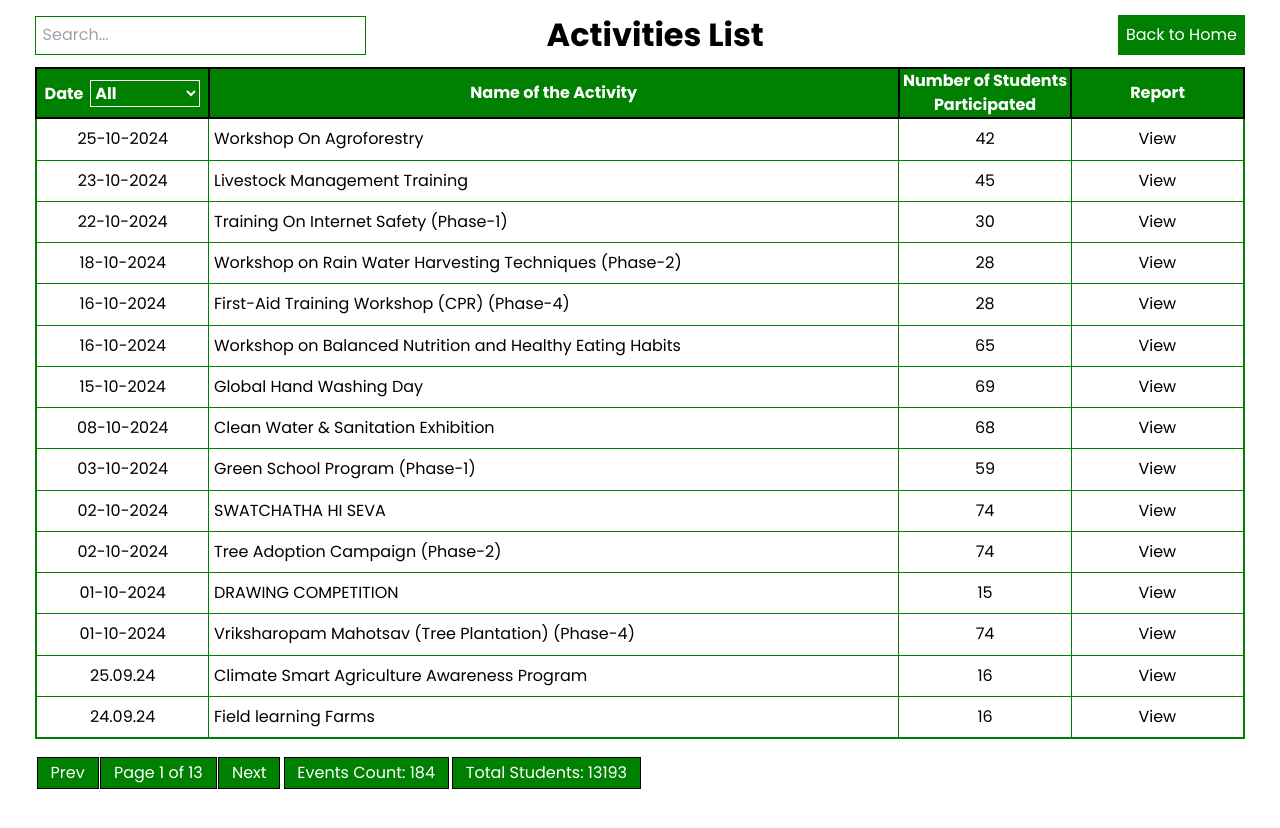
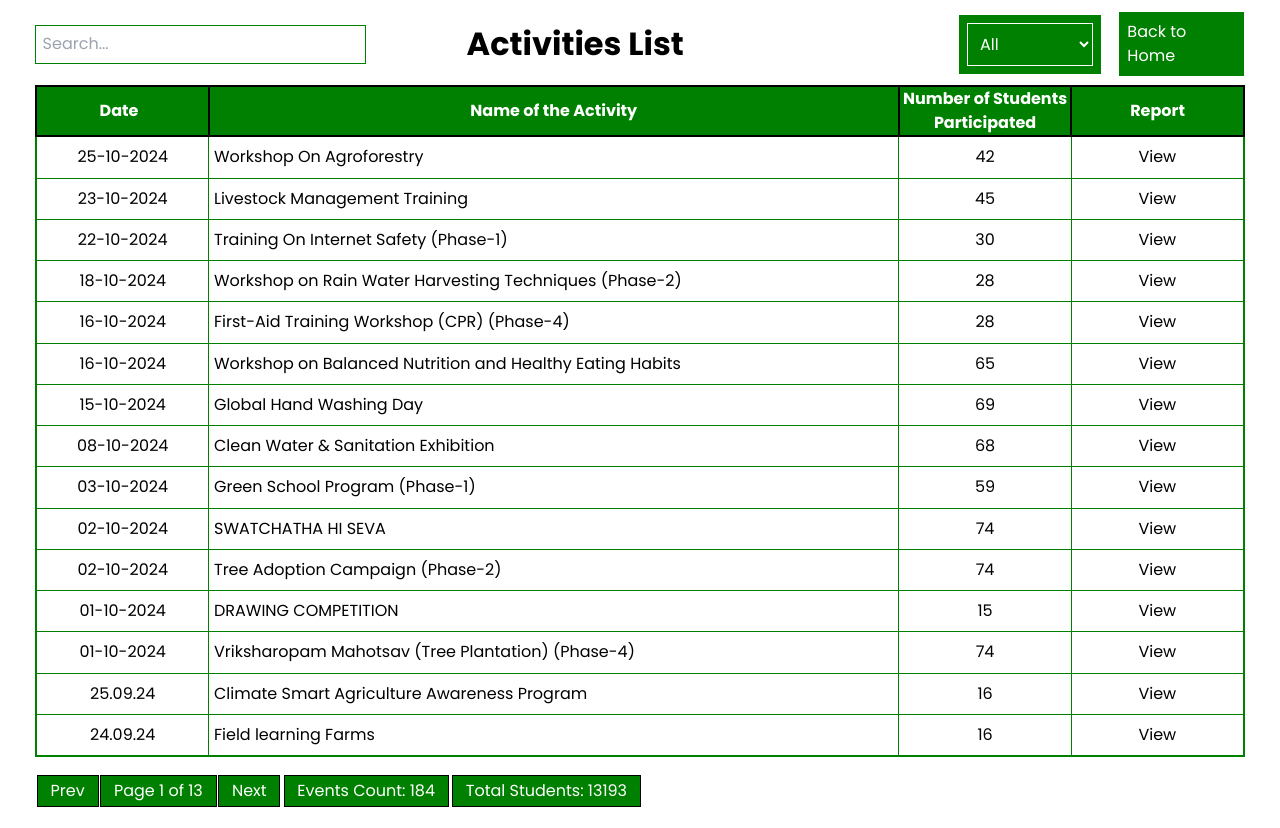
Before and after one commit to DeepakReddyG/SmartVillage, a Next.js app in the folder client/: page /activities in a window 1280 px wide. Built offline with nearby package versions, Linux system fonts and the light colour scheme.

Commit message:
fixed bug with gallery page

```diff
--- a/client/app/activities/page.css
+++ b/client/app/activities/page.css
@@ -1,4 +1,5 @@
 .activities_table {
+
     width: 100%;
 }
 .activities_table_in {
@@ -24,11 +25,32 @@
 }
 .activities_table_in_BackHome_in {
     width: 100%;
+    display: flex;
+    gap: 1rem;
+    justify-content: space-between;
+    align-items: center;
+}
+.activities_table_in_BackHome_in .DateOption,
+.activities_table_in_BackHome_in a {
+    background-color: green;
     padding: 0.5rem;
-    background-color: green;
     color: white;
+    text-decoration: none;
+    border: 1px solid white;
+}
+.activities_table_in_BackHome_in .DateOption {
+    flex: 1;
     display: flex;
+    gap: 1rem;
     justify-content: space-between;
+    align-items: center;
+}
+.activities_table_in_BackHome_in .BackHome {
+    flex: 1;
+}
+.activities_table_in_BackHome_in .BackHome a {
+    display: flex;
+    justify-content: center;
     align-items: center;
 }
 .activities_table_in_count_in{
--- a/client/app/activities/page.js
+++ b/client/app/activities/page.js
@@ -75,11 +75,6 @@ function Page() {
   return (
     <div className='activities_table'>
       <div className="activities_table_in">
-        <div className="activities_table_in_header">
-          <div className="activities_table_in_header_in">
-            {/* <h1>Activities List</h1> */}
-          </div>
-        </div>
         <div className="activities_table_in_HeaderTwo">
           <div className="activities_table_in_HeaderTwo_in">
             <div className="activities_table_in_search">
@@ -99,7 +94,21 @@ function Page() {
             </div>
             <div className="activities_table_in_BackHome">
               <div className="activities_table_in_BackHome_in">
-                <a href="/">Back to Home</a>
+                <div className='DateOption'>
+                  <select className='DateOption'
+                    id="year"
+                    value={selectedYear}
+                    onChange={e => setSelectedYear(e.target.value)}
+                    >
+                      <option value="">All</option>
+                      {years.map(year => (
+                        <option key={year} value={year}>{year}</option>
+                      ))}
+                    </select>
+                </div>
+                <div className='BackHome'>
+                  <a href="/">Back to Home</a>
+                </div>
               </div>
             </div>
           </div>
@@ -110,16 +119,6 @@ function Page() {
               <thead>
                 <tr>
                   <th>Date &nbsp;
-                    <select className='DateOption'
-                      id="year"
-                      value={selectedYear}
-                      onChange={e => setSelectedYear(e.target.value)}
-                    >
-                      <option value="">All</option>
-                      {years.map(year => (
-                        <option key={year} value={year}>{year}</option>
-                      ))}
-                    </select>
                   </th>
                   {/* <th>Village Name</th> */}
                   <th>Name of the Activity</th>
--- a/client/app/gallery/page.js
+++ b/client/app/gallery/page.js
@@ -42,7 +42,7 @@ const App = () => {
     } else {
       setFilteredImages(galleryImages);
     }
-  }, [selectedDomain, images]);
+  }, []);
 
   useEffect(() => {
     const handleScroll = () => {
@@ -55,9 +55,9 @@ const App = () => {
   const handleDomainFilter = (domain) => {
     setSelectedDomain(domain);
     if (domain === "All") {
-      setFilteredImages(images);
+      setFilteredImages(galleryImages);
     } else {
-      const filtered = images.filter((img) => img.domain === domain);
+      const filtered = galleryImages.filter((img) => img.domain === domain);
       setFilteredImages(filtered);
     }
     setVisibleCount(12); // Reset visible count when changing domains
--- a/client/app/page.js
+++ b/client/app/page.js
@@ -183,7 +183,7 @@ export default function Home() {
                       <div className="home-three-two-in-two-box-in">
                         <div className="home-three-two-in-two-box-in-one">
                           <h1>
-                            <CountUp end={16000} />+
+                            <CountUp end={131390} />+
                           </h1>
                         </div>
                         <div className="home-three-two-in-two-box-in-two">
```
